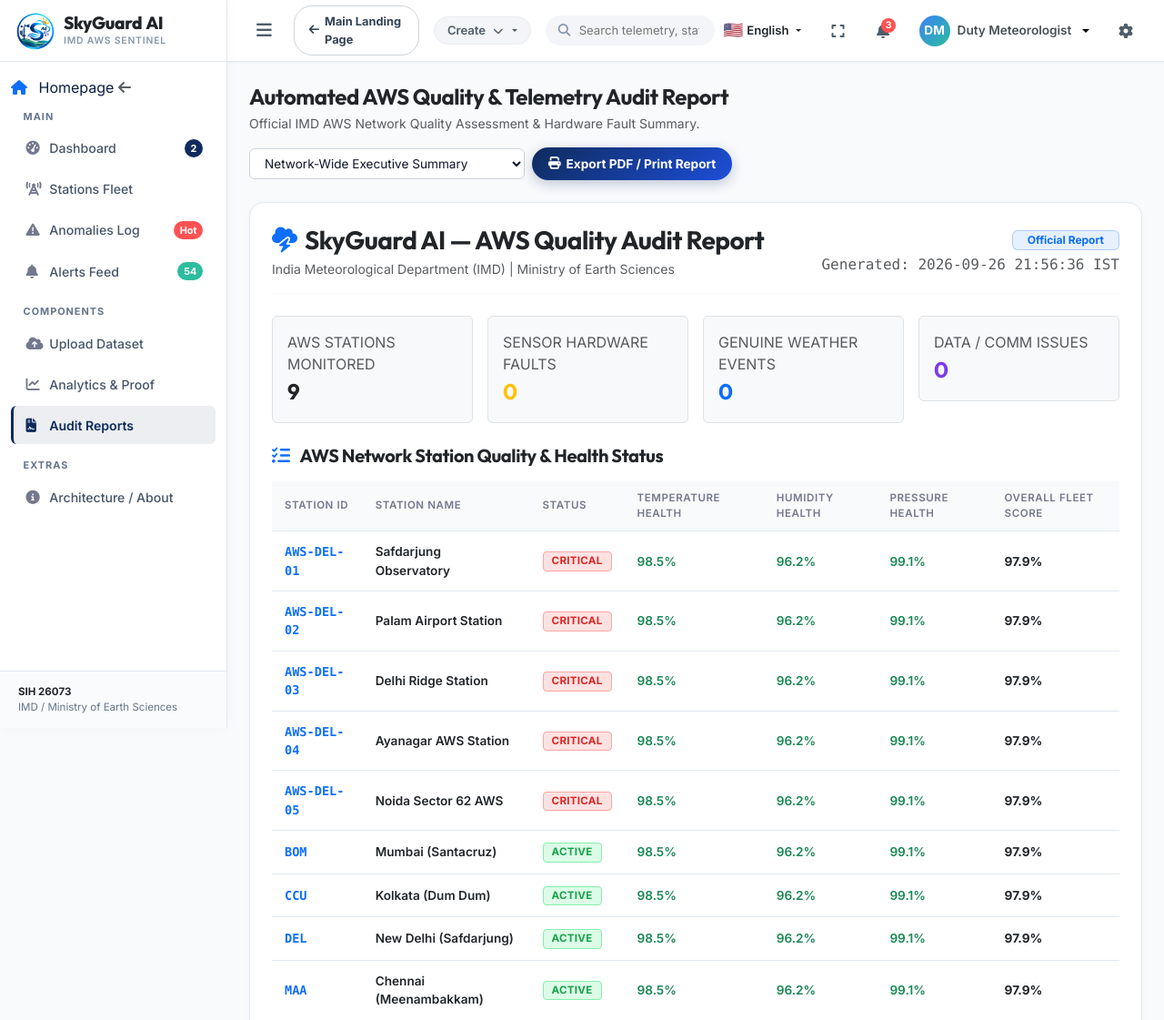
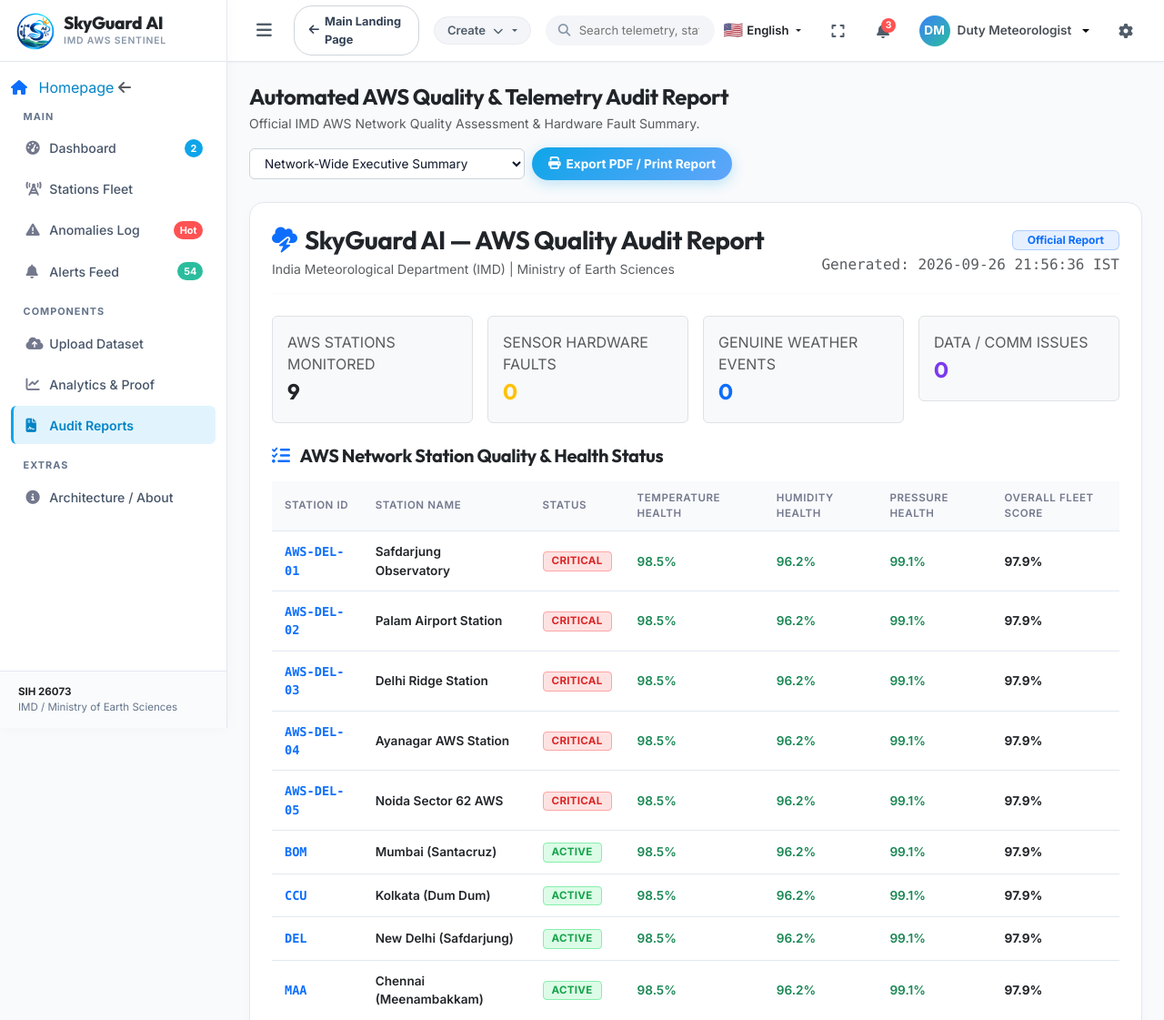
Before and after one commit to Deepika1523/SkyGuard, a Django app: page /reports/ in a window 1280 px wide. Shown: the top 1121 px of the page at 91% size. Run offline with Django 5.2, Linux system fonts and the light colour scheme; data comes from the database, SQL or seed files in the repository.

Commit message:
Update dashboard cards and accent color to lighter Bright Azure Ice Blue (#0ea5e9 to #60a5fa)

```diff
--- a/static/css/main.css
+++ b/static/css/main.css
@@ -13,10 +13,10 @@
     --bg-sidebar-border: #e2e8f0;
     --sidebar-text-title: #64748b;
     --sidebar-link: #475569;
-    --sidebar-link-hover: #1d4ed8;
-    --sidebar-link-hover-bg: #eff6ff;
-    --sidebar-link-active-bg: rgba(15, 43, 92, 0.08);
-    --sidebar-link-active-color: #0f2b5c;
+    --sidebar-link-hover: #0ea5e9;
+    --sidebar-link-hover-bg: #f0f9ff;
+    --sidebar-link-active-bg: rgba(14, 165, 233, 0.12);
+    --sidebar-link-active-color: #0284c7;
 
     /* Typography */
     --font-heading: 'Outfit', -apple-system, BlinkMacSystemFont, sans-serif;
@@ -26,15 +26,15 @@
     --text-primary: #0f172a;
     --text-secondary: #334155;
     --text-muted: #64748b;
-    --text-accent: #1d4ed8;
+    --text-accent: #0ea5e9;
 
     /* Brand Accent Colors */
-    --accent-teal: #0f2b5c;
-    --accent-teal-dark: #0a1e42;
-    --accent-blue: #1d4ed8;
-    --accent-indigo: #1e40af;
-    --accent-purple: #3b82f6;
-    --accent-dark-blue: #0f2b5c;
+    --accent-teal: #0ea5e9;
+    --accent-teal-dark: #0284c7;
+    --accent-blue: #60a5fa;
+    --accent-indigo: #3b82f6;
+    --accent-purple: #818cf8;
+    --accent-dark-blue: #0284c7;
 
     /* Status & Severity Colors */
     --status-healthy: #16a34a;
@@ -56,7 +56,7 @@
 
     /* Classifications */
     --cls-normal: #16a34a;
-    --cls-weather: #0f2b5c;
+    --cls-weather: #0ea5e9;
     --cls-fault: #d97706;
     --cls-data: #1d4ed8;
 }
@@ -130,13 +130,13 @@ a:hover {
     width: 38px;
     height: 38px;
     border-radius: 12px;
-    background: linear-gradient(135deg, #0f2b5c 0%, #1d4ed8 100%);
+    background: linear-gradient(135deg, #0ea5e9 0%, #60a5fa 100%);
     display: flex;
     align-items: center;
     justify-content: center;
     font-size: 1.15rem;
     color: #ffffff;
-    box-shadow: 0 4px 12px rgba(15, 43, 92, 0.3);
+    box-shadow: 0 4px 12px rgba(14, 165, 233, 0.3);
 }
 
 .brand-text h1 {
@@ -421,14 +421,14 @@ a:hover {
 
 .stat-card-teal,
 .lexa-stat-card {
-    background: linear-gradient(135deg, #0f2b5c 0%, #1d4ed8 100%);
+    background: linear-gradient(135deg, #0ea5e9 0%, #60a5fa 100%);
     border-radius: 16px;
     padding: 1.35rem;
     color: #ffffff;
     display: flex;
     align-items: center;
     justify-content: space-between;
-    box-shadow: 0 6px 18px rgba(15, 43, 92, 0.25);
+    box-shadow: 0 6px 18px rgba(14, 165, 233, 0.25);
     transition: transform 0.25s ease, box-shadow 0.25s ease;
     position: relative;
     overflow: hidden;
@@ -437,7 +437,7 @@ a:hover {
 .stat-card-teal:hover,
 .lexa-stat-card:hover {
     transform: translateY(-3px);
-    box-shadow: 0 10px 24px rgba(29, 78, 216, 0.35);
+    box-shadow: 0 10px 24px rgba(96, 165, 250, 0.35);
 }
 
 .stat-card-teal::before,
@@ -661,19 +661,19 @@ a:hover {
 }
 
 .btn-primary-custom {
-    background: linear-gradient(135deg, #0f2b5c 0%, #1d4ed8 100%);
+    background: linear-gradient(135deg, #0ea5e9 0%, #60a5fa 100%);
     color: #ffffff;
     border-radius: 30px;
     padding: 8px 18px;
     font-weight: 700;
-    box-shadow: 0 4px 14px rgba(15, 43, 92, 0.25);
+    box-shadow: 0 4px 14px rgba(14, 165, 233, 0.25);
 }
 
 .btn-primary-custom:hover {
-    background: linear-gradient(135deg, #0a1e42 0%, #1e40af 100%);
+    background: linear-gradient(135deg, #0284c7 0%, #3b82f6 100%);
     color: #ffffff;
     transform: translateY(-1px);
-    box-shadow: 0 6px 18px rgba(29, 78, 216, 0.35);
+    box-shadow: 0 6px 18px rgba(96, 165, 250, 0.35);
 }
 
 .btn-secondary-custom {
```
Also changed, not shown: frontend/src/app/page.tsx (+14 -14 lines).
